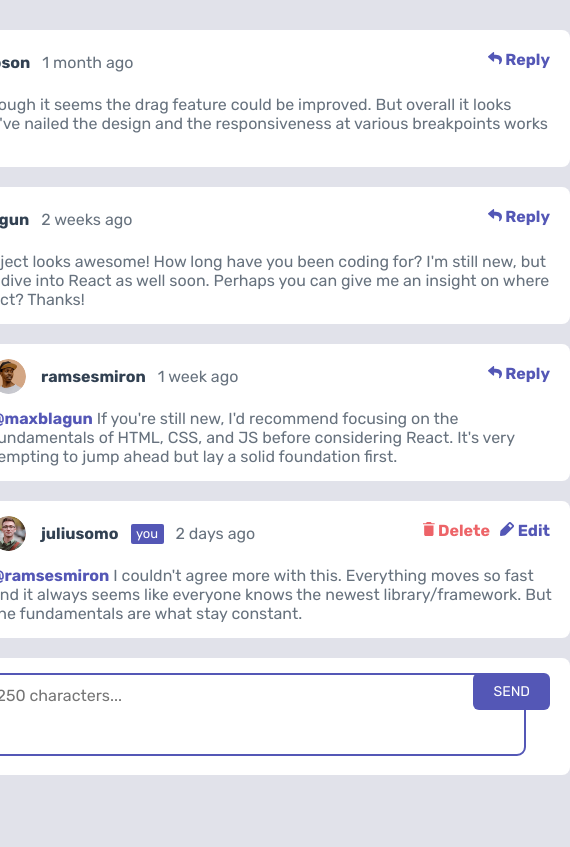
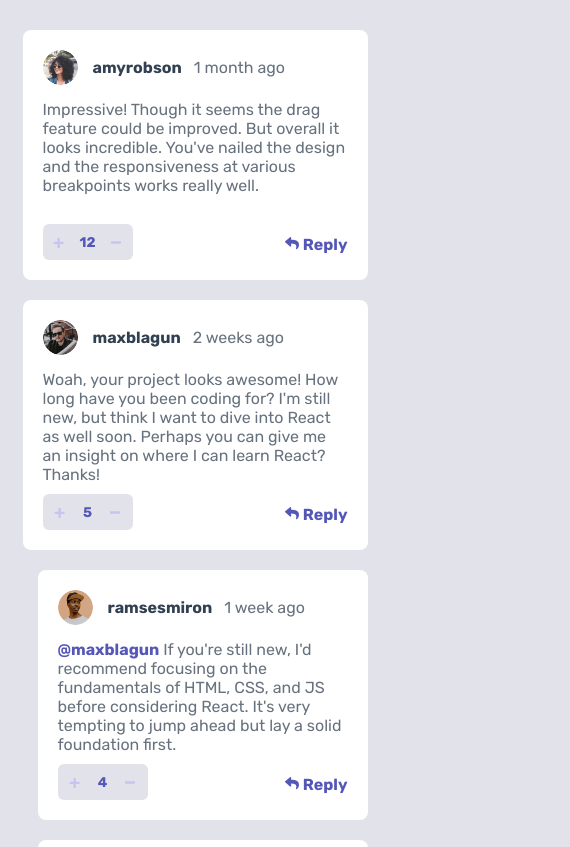
Before and after one commit to Gabocz/interactive_comments_section, a React (Create React App) app: page / in a window 390 px wide. Shown: the top 847 px of the page, 570 px wide, since content can reach past the window. Built offline with nearby package versions, Linux system fonts and the light colour scheme.

Commit message:
Working on the mobile view...

```diff
--- a/src/App.js
+++ b/src/App.js
@@ -4,12 +4,16 @@ import {CurrentUser} from './data';
 import {CommentsData} from './data';
 import {useState} from 'react';
 import { v4 as uuidv4 } from 'uuid'
+import WindowConfirmation from './components/WindowConfirmation';
 
 
 function App() {
 
   const [presentUser, SetPresentUser] = useState(CurrentUser)
   const [comments, SetComments] = useState(CommentsData)
+  const [showConfirmation, setShowConfirmation] = useState(false)
+  const [confirmDelete, setConfirmDelete] = useState(false)
+  const [clickedId, setClickedId] = useState()
 
  const createNewComment = (content)  => {
     if(10 < content.length  && content.length < 300) {
@@ -88,10 +92,10 @@ function App() {
 }
 
   const deleteComment = (id) => {
-    const commentToUpdate = customFilter(comments, 'id', id)
+      const commentToUpdate = customFilter(comments, 'id', id)
     if(commentToUpdate.id === id) {
-      const newComments = comments.filter(comment => comment.id !== id)
-      SetComments(newComments)
+       const newComments = comments.filter(comment => comment.id !== id)
+       SetComments(newComments)
     } else {
        const updatedReplies = commentToUpdate.replies.filter(reply => reply.id !== id)
        const updatedComment = {...commentToUpdate, replies : updatedReplies}
@@ -99,12 +103,26 @@ function App() {
        newComments.push(updatedComment)
        SetComments(newComments)
     }
+  setShowConfirmation(false)
+}
 
-  }
 
   return (
     <div className="App">
-      <Container comments={comments} presentUser={presentUser} createNewComment={createNewComment} deleteComment={deleteComment} updateComment={updateComment} addNewReply={addNewReply}/>
+
+      {showConfirmation && <WindowConfirmation setConfirmDelete={setConfirmDelete} deleteComment={deleteComment} setShowConfirmation={setShowConfirmation} clickedId={clickedId}/>}
+
+      <Container
+        comments={comments}
+        presentUser={presentUser}
+        createNewComment={createNewComment}
+        deleteComment={deleteComment}
+        updateComment={updateComment}
+        addNewReply={addNewReply}
+        setShowConfirmation={setShowConfirmation}
+        confirmDelete={confirmDelete}
+        setClickedId={setClickedId}
+        />
 
     </div>
   );
--- /dev/null
+++ b/src/components/CancelBtn.jsx
@@ -0,0 +1,14 @@
+function CancelBtn({setShowReplyForm}) {
+  const handleClick = () => {
+    setShowReplyForm(false)
+  }
+
+
+  return (
+    <div>
+        <button onClick={handleClick} className="button active cancel">Cancel</button>
+    </div>
+  )
+}
+
+export default CancelBtn
--- a/src/components/Container.jsx
+++ b/src/components/Container.jsx
@@ -3,7 +3,7 @@ import NewComment from "./NewComment"
 
 
 
-function Container({comments, presentUser, createNewComment, deleteComment, updateComment, addNewReply}) {
+function Container({comments, presentUser, createNewComment, deleteComment, updateComment, addNewReply, setShowConfirmation, confirmDelete, setClickedId}) {
 
       return (
         <main className="container">
@@ -18,16 +18,24 @@ function Container({comments, presentUser, createNewComment, deleteComment, upda
                     presentUser={presentUser}
                     deleteComment={deleteComment}
                     updateComment={updateComment}
-                    addNewReply={addNewReply}/>
+                    addNewReply={addNewReply}
+                    setShowConfirmation={setShowConfirmation}
+                    confirmDelete={confirmDelete}
+                    setClickedId={setClickedId}
+                 />
                 </div>
                 {comment.replies && comment.replies.length > 0 && comment.replies.map((reply => {
                   return (
                    <div>
                   <Comment comment={reply}
+                    key={reply.id}
                     presentUser={presentUser}
                     deleteComment={deleteComment}
                     updateComment={updateComment}
                     addNewReply={addNewReply}
+                    setShowConfirmation={setShowConfirmation}
+                    confirmDelete={confirmDelete}
+                    setClickedId={setClickedId}
                   />
                   </div>
                   )
--- a/src/components/DeleteBtnComponent.jsx
+++ b/src/components/DeleteBtnComponent.jsx
@@ -1,9 +1,7 @@
-function DeleteBtnComponent({id, deleteComment}) {
+function DeleteBtnComponent({id, setShowConfirmation, setClickedId}) {
     const handleClick = () => {
-        // window.confirm("Are you sure you want to delete this comment?")
-        // if(window.confirm) {
-            deleteComment(id)
-        // }
+        setClickedId(id)
+        setShowConfirmation(true)
     }
     return (
         <div className="btnComponent delete" id={id} onClick={handleClick}>
--- a/src/components/NewComment.jsx
+++ b/src/components/NewComment.jsx
@@ -8,19 +8,25 @@ function NewComment({presentUser, createNewComment}) {
 
    const handleInputChange = (e) => {
     setNewCommentContent(e.target.value)
-    if(e.target.value.length < 10 && e.target.value.length < 300) setShowWarning(true)
+    if(newCommentContent.length < 10) {
+        setShowWarning(true)
+    } else {
+        setShowWarning(false)
+    }
    }
 
    const handleSubmit = (e) => {
     e.preventDefault()
+    if(newCommentContent.length > 10) {
     createNewComment(newCommentContent)
     setNewCommentContent('')
     setShowWarning(false)
    }
+}
 
 
     return (
-        <div className="card">
+        <div className="card newComment">
             <form action="#" onSubmit={handleSubmit}>
                 <img className="profileImg presUser" src={presentUser.image.png} alt="user profile" name= "userImg"/>
                 <textarea
@@ -32,10 +38,10 @@ function NewComment({presentUser, createNewComment}) {
                    maxLength="300"
                    value={newCommentContent}
                    onChange={handleInputChange}
-                   placeholder="Min. 10, max. 250 characters..."
+                   placeholder="Min. 10, max. 300 characters..."
                    autoFocus
                    ></textarea>
-                <button type="submit" className="button active reply">Send</button>
+                <button type="submit" className="button active reply send">Send</button>
                    <Warning showWarning={showWarning}/>
             </form>
         </div>
--- a/src/components/ReplyBtnComponent.jsx
+++ b/src/components/ReplyBtnComponent.jsx
@@ -1,8 +1,7 @@
-function ReplyBtnComponent({setShowReplyForm, id, setClickedId}) {
+function ReplyBtnComponent({setShowReplyForm}) {
 
    const handleClick = () => {
     setShowReplyForm(true)
-    setClickedId(id)
    }
 
     return (
--- a/src/components/Warning.jsx
+++ b/src/components/Warning.jsx
@@ -1,7 +1,7 @@
 function Warning({showWarning}) {
     return (
         <div>
-            <p className={showWarning ? "warning" : "warning hidden"}>*Comment must be at least 10 characters but must not be longer than 300 characters.</p>
+            <p className={showWarning ? "warning" : "warning hidden"}>*Comment must be at least 10 characters.</p>
         </div>
     )
 }
--- /dev/null
+++ b/src/components/WindowConfirmation.jsx
@@ -0,0 +1,26 @@
+function WindowConfirmation({setConfirmDelete, setShowConfirmation, deleteComment, clickedId}) {
+
+  const handleClickConfirm = () => {
+    setConfirmDelete(true)
+    deleteComment(clickedId)
+  }
+
+  const handleClickCancel = () => {
+    setShowConfirmation(false)
+  }
+
+  return (
+    <div className="overlay">
+       <div className="dialogueBox">
+        <p className="title">Delete comment</p>
+        <p className="message">Are you sure you want to delete this comment? This will remove the comment and can't be undone.</p>
+          <div className="btnGroup">
+            <button className="button active confirmCancel" onClick={handleClickCancel}>No, cancel</button>
+            <button className="button active confirmDelete" onClick={handleClickConfirm}>Yes, delete</button>
+          </div>
+       </div>
+    </div>
+  )
+}
+
+export default WindowConfirmation
--- a/src/index.css
+++ b/src/index.css
@@ -39,13 +39,14 @@ body {
   width: 750px;
   background-color: var(--white);
   border-radius: 8px;
-  padding: 15px;
+  padding: 20px;
   position: relative;
 }
 
 .card.reply {
   width: 650px;
   transform: translateX(100px);
+
 }
 
 .addMarginTop {
@@ -197,9 +198,16 @@ body {
   background-color: var(--moderateBlue);
   color: #fff;
   text-transform: uppercase;
-  padding: 10px 20px;
+  text-align: center;
+  width: 48px;
+  height: 16px;
+  padding: 8px 15px;
   border-radius: 6px;
   font-size: 14px;
+}
+
+.button.active:hover {
+  opacity: 0.5;
 }
 
 .button.active.reply {
@@ -213,25 +221,163 @@ body {
    margin-top: 20px;
 }
 
-.button.active.reply:hover {
-  opacity: 0.5;
+.button.active.cancel {
+  background-color: var(--softRed);
+  position: absolute;
+  right: 20px;
+  top: 58px;
+  font-size: 12px;
 }
 
-.button.active.update:hover {
-  opacity: 0.5;
+.button.active.confirmCancel {
+  background-color: var(--grayishBlue);
+  width: 90px;
+  height: auto;
 }
+
+.button.active.confirmDelete {
+  background-color: var(--softRed);
+  width: 90px;
+  height: auto;
+}
+
 
 .button.notAllowed:hover {
   cursor: not-allowed;
+}
+
+.btnGroup {
+  display: flex;
+  justify-content: space-between;
+  margin-top: 10px;
 }
 
 .warning {
   color: red;
   font-size: 11px;
   margin-left: 50px;
-  margin-top: 2px;
+  margin-top: 0px;
 }
 
 .hidden {
   display: none;
 }
+
+.overlay {
+  position: fixed;
+  width: 100%;
+  height: 100%;
+  top: 0;
+  left: 0;
+  right: 0;
+  bottom: 0;
+  background-color: rgba(0,0,0,0.5);
+  z-index: 2;
+  display: flex;
+  justify-content: center;
+  align-items: center;
+}
+
+.dialogueBox {
+  background-color: #fff;
+  height: 200px;
+  width: 300px;
+  border-radius: 8px;
+  display: flex;
+  flex-direction: column;
+  padding: 25px;
+  color: var(--darkBlue);
+  line-height: 1.5;
+}
+
+.title {
+  font-size: 20px;
+  font-weight: 900;
+  margin-bottom: 5px;
+}
+
+.message {
+  font-size: 14px;
+  color: var(--grayishBlue);
+  margin-bottom: 5px;
+}
+
+@media (max-width: 850px) {
+  .card {
+    width: 345px;
+    min-height: 250px;
+  }
+
+  .card.reply {
+    width: 330px;
+    transform: translateX(15px)
+  }
+
+  .comment {
+    flex-direction: column;
+  }
+
+
+  .ratingComponent {
+    flex-direction: row;
+    align-items: center;
+    width: 90px;
+    height: 36px;
+    position: absolute;
+    left: 20px;
+    bottom: 20px;
+  }
+
+  .btnComponent {
+    top: 205px;
+  }
+
+  #minusBtn {
+    display: flex;
+    align-items: center;
+  }
+
+  .textarea {
+    height: 120px;
+    width: 290px;
+    margin-left: 0;
+    margin-bottom: 0px;
+  }
+
+  .profileImg.presUser {
+    bottom: 20px;
+  }
+
+  .button.active.reply.send {
+    bottom: 20px;
+    right: 20px;
+  }
+
+  .warning {
+    margin-left: 0px;
+  }
+
+  .card.newComment {
+    min-height: 220px;
+  }
+
+  .card.newComment .textarea {
+    width: 305px;
+  }
+
+  .button.active.reply {
+    bottom: 20px;
+    right: 110px;
+  }
+
+  .button.active.cancel {
+    top: 198px;
+  }
+
+  .button.active.update {
+    display: inline;
+    top: 200px;
+    margin-top: 0;
+
+  }
+  }
```
Also changed, not shown: src/components/Comment.jsx (+9 -6 lines), src/components/ReplyForm.jsx (+17 -7 lines), 1 other file (tests, documents, lock files or other folders).
